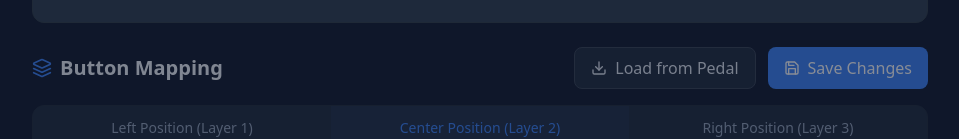
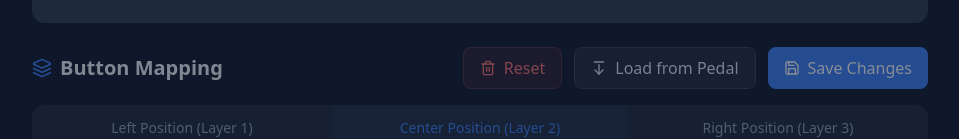
Before and after one commit to Hecsall/arduino-midi-footswitch, a React (Vite) app in the folder app/: page / in a window 1280 px wide. Shown: the part 188-327 px from the top of the page, without its empty margins (160-1119 px from the left). Built offline with nearby package versions, Linux system fonts and the light colour scheme.

Commit message:
Add reset button

```diff
--- a/app/src/App.jsx
+++ b/app/src/App.jsx
@@ -1,7 +1,7 @@
 
 import { useEffect, useState } from 'react';
 import clsx from 'clsx';
-import { Settings, Save, Download, Zap, ZapOff, Layers } from 'lucide-react';
+import { Settings, Save, ArrowDownFromLine, Zap, ZapOff, Layers, Trash2 } from 'lucide-react';
 
 import { useWebSerial } from './hooks/useWebSerial';
 
@@ -186,6 +186,23 @@ function App() {
       }
   };
 
+  const handleReset = async () => {
+    if (!confirm("Are you sure you want to factory reset the device? This will erase all your settings.")) return;
+
+    setIsLoading(true);
+    setStatusMsg("Resetting...");
+    try {
+        await sendCommand("RESET");
+        await new Promise(r => setTimeout(r, 1000)); // Wait for flash
+        setStatusMsg("Device Reset!");
+        await handleLoad();
+    } catch (e) {
+        setStatusMsg("Reset failed: " + e.message);
+    } finally {
+        setIsLoading(false);
+    }
+  };
+
   const updateButton = (globalIndex, field, value) => {
       const newButtons = [...buttons];
       newButtons[globalIndex] = { ...newButtons[globalIndex], [field]: value };
@@ -263,8 +280,11 @@ function App() {
                     Button Mapping
                 </h2>
                 <div className="flex gap-3">
+                    <button onClick={handleReset} disabled={isLoading} className="flex items-center gap-2 bg-red-400 bg-opacity-10 border border-red-400/20 hover:bg-red-400/20 text-red-400 px-4 py-2 rounded-lg transition-colors">
+                        <Trash2 className="w-4 h-4" /> Reset
+                    </button>
                     <button onClick={handleLoad} disabled={isLoading} className="flex items-center gap-2 bg-card border border-gray-700 hover:bg-gray-800 px-4 py-2 rounded-lg text-slate-200 transition-colors">
-                        <Download className="w-4 h-4" /> Load from Pedal
+                        <ArrowDownFromLine className="w-4 h-4" /> Load from Pedal
                     </button>
                     <button onClick={handleSave} disabled={isLoading} className="flex items-center gap-2 bg-primary hover:bg-primary-hover px-4 py-2 rounded-lg text-white transition-colors">
                         <Save className="w-4 h-4" /> Save Changes
```
Also changed, not shown: 1 other file (tests, documents, lock files or other folders).
